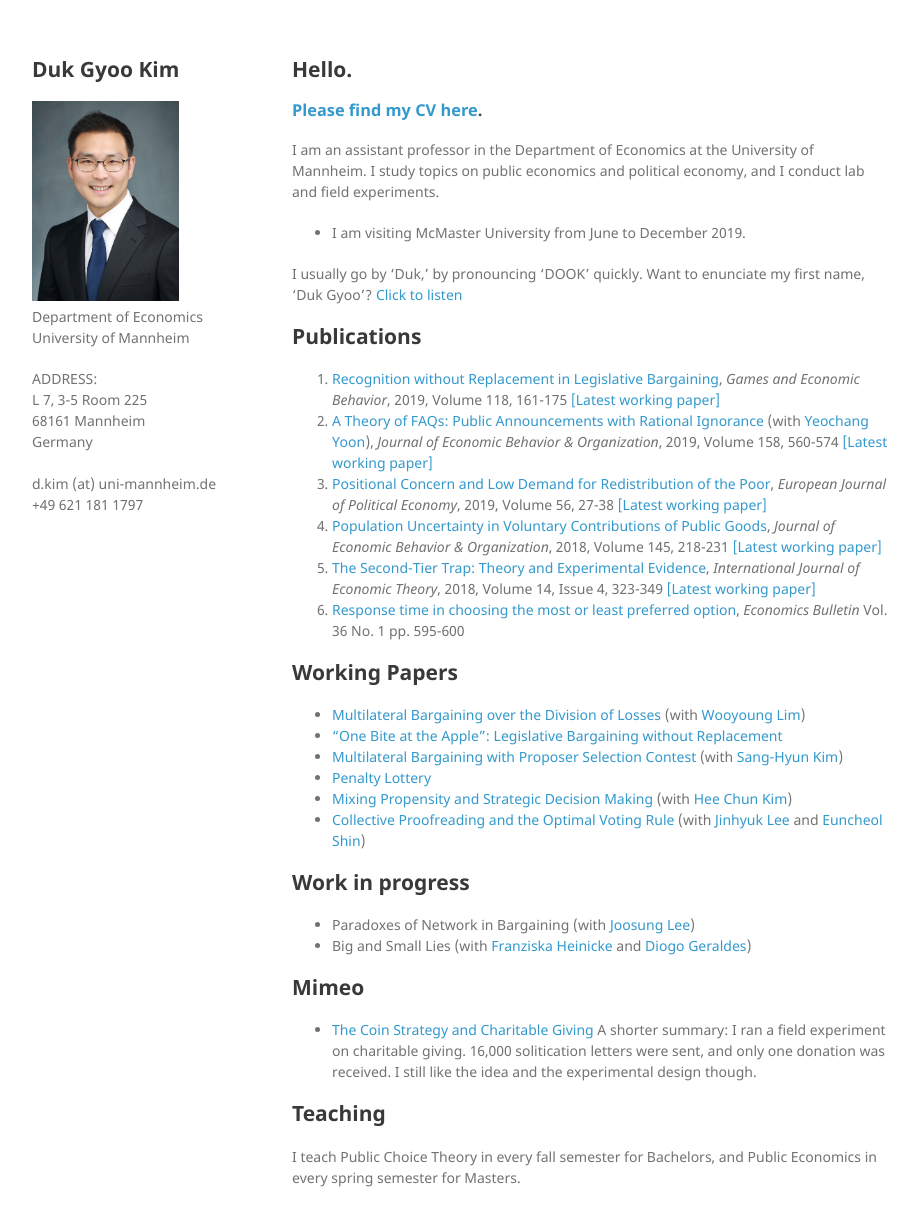
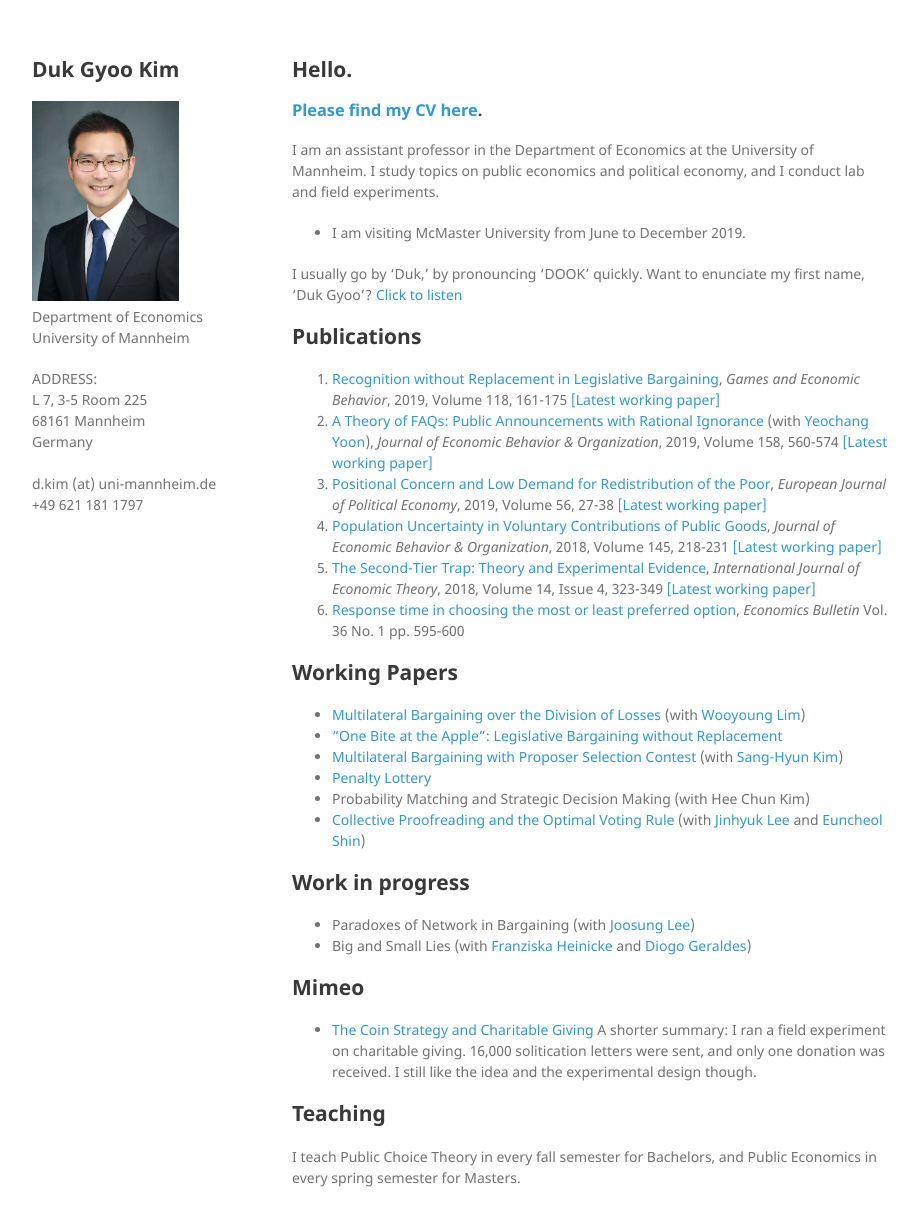
Before and after one commit to kimdukgyoo/kimdukgyoo.github.io, a Jekyll site: the page built from index.md, in a window 1280 px wide and 1258 px high. Shown: the top 1226 px of the window, without its empty margins (178-1095 px from the left). Built offline with Jekyll 4.4.1, drawn with Linux system fonts in a browser that asks for light colours; our own code applies the rules of GitHub Pages for plain Markdown files.

Commit message:
Update index.md

```diff
--- a/index.md
+++ b/index.md
@@ -24,7 +24,8 @@
 * <a href="https://kimdukgyoo.github.io/PDFfiles/OneBiteAtTheApple.pdf" target="_blank"> "One Bite at the Apple": Legislative Bargaining without Replacement</a>
 * <a href="https://kimdukgyoo.github.io/PDFfiles/MBContest.pdf" target="_blank">Multilateral Bargaining with Proposer Selection Contest</a> (with <a href="https://sites.google.com/site/sanghyunkim46/research" target="_blank">Sang-Hyun Kim</a>)
 * <a href="https://kimdukgyoo.github.io/PDFfiles/penalty-lottery.pdf" target="_blank"> Penalty Lottery </a>
-* <a href="https://kimdukgyoo.github.io/PDFfiles/mixing-propensity-strategic.pdf" target="_blank"> Mixing Propensity and Strategic Decision Making</a> (with <a href="https://sites.google.com/site/hckim0822/home" target="_blank">Hee Chun Kim</a>)
+* Probability Matching and Strategic Decision Making (with Hee Chun Kim)
+<!--* <a href="https://kimdukgyoo.github.io/PDFfiles/mixing-propensity-strategic.pdf" target="_blank"> Mixing Propensity and Strategic Decision Making</a> (with <a href="https://sites.google.com/site/hckim0822/home" target="_blank">Hee Chun Kim</a>)-->
 * <a href="https://kimdukgyoo.github.io/PDFfiles/CollectiveProofreading.pdf" target="_blank"> Collective Proofreading and the Optimal Voting Rule </a> (with <a href="https://sites.google.com/site/jinhyuk2con/" target="_blank">Jinhyuk Lee</a> and <a href="https://sites.google.com/site/euncheolshin00/" target="_blank">Euncheol Shin</a>)
 
 ## Work in progress
```
